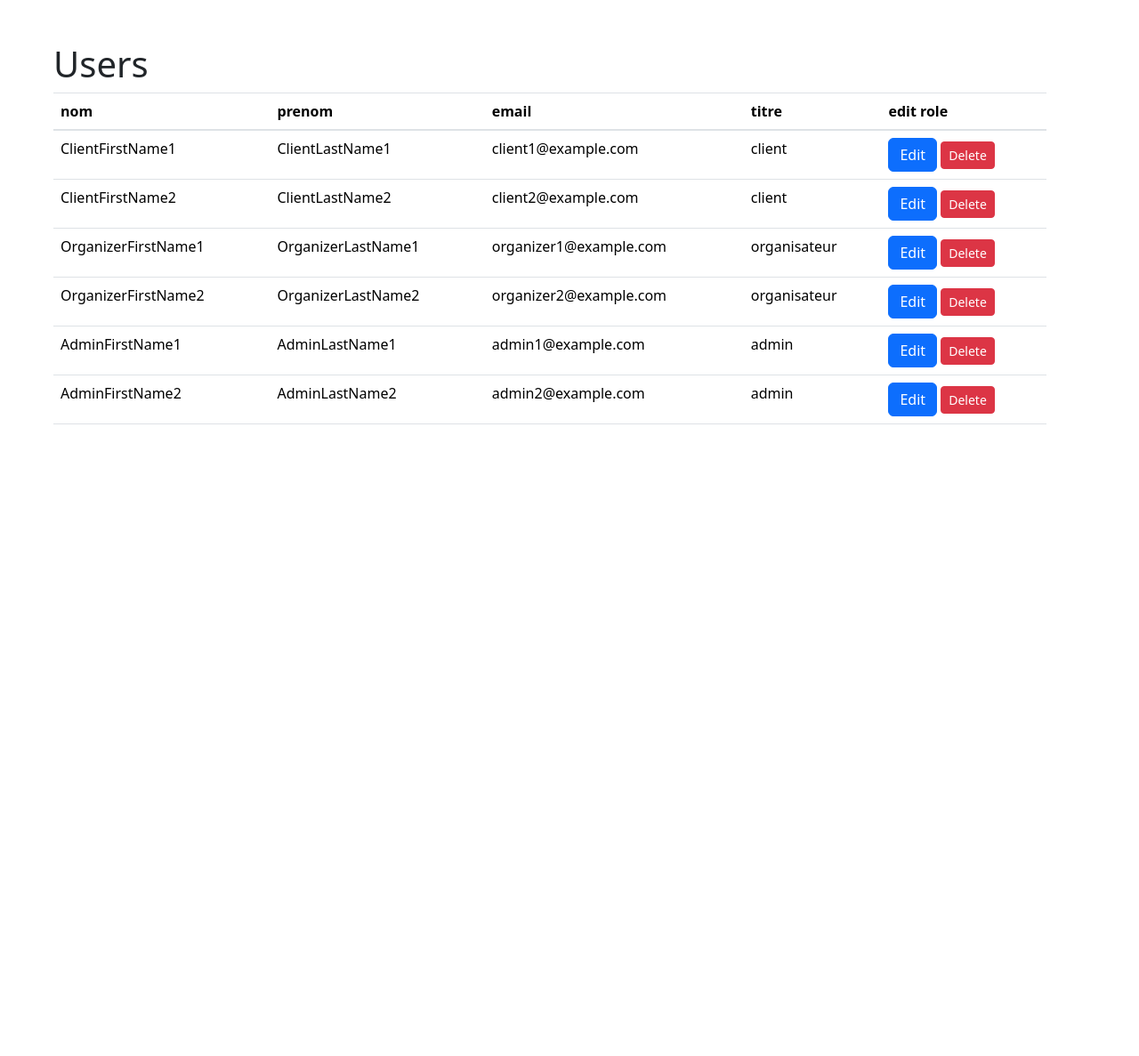
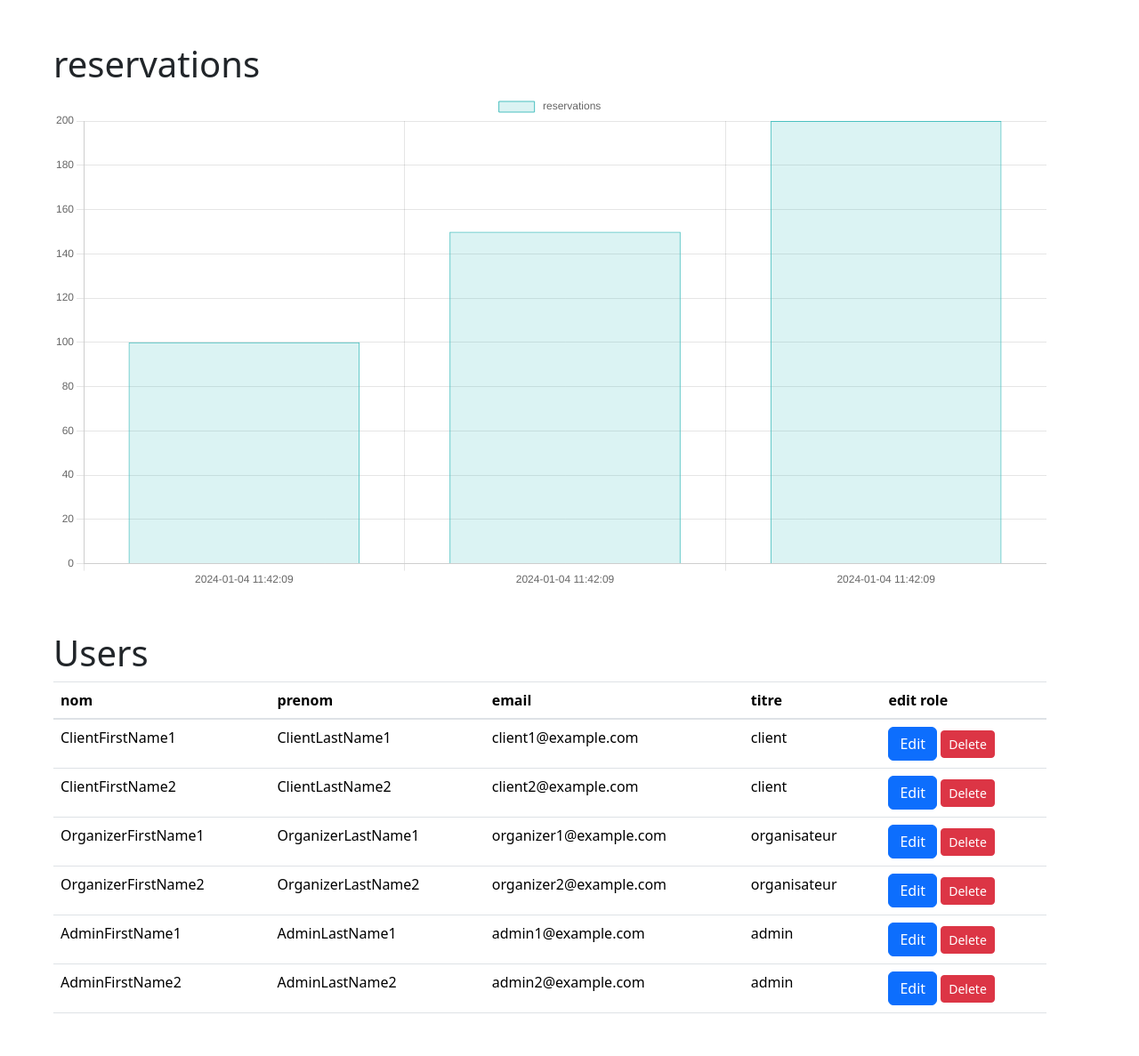
Before and after one commit to IBNESSAYEH/YouEvent, a PHP site: page /youevent/administrateur in a window 1280 px wide. Shown: the part 56-1243 px from the top of the page at 89% size. Before the commit the page ends 533 px from the top, so only its background shows below. Run offline with PHP 8.4, Linux system fonts and the light colour scheme; data comes from the database, SQL or seed files in the repository; some libraries are stand-ins or nearby versions.

Commit message:
add that chart

```diff
--- a/app/controllers/AdministrateurController.php
+++ b/app/controllers/AdministrateurController.php
@@ -15,21 +15,16 @@ class AdministrateurController
     {
         $r =  $this->getUers();
         $s =  $this->getRoles();
-        self::view('administrateur', ['r' => $r, 's' => $s]);
+        $chat = $this->getReservation();
+        self::view('administrateur', ['r' => $r, 's' => $s, 'chat'=> $chat]);
     }
     public function editRole($id, $idRole)
     {
-
-        // Your edit method logic here
-        // $id = $_GET['id'];
-        // $idRole = $_GET['idRole'];
         $this->setId($id);
         $this->setIdRole($idRole);
         $this->modifierRole();
         $r =  $this->getUers();
         $s =  $this->getRoles();
         $this->index();
-        // Assuming you have a method like render in your Controller trait for rendering views
-
     }
 }
--- a/app/views/administrateur.php
+++ b/app/views/administrateur.php
@@ -1,15 +1,17 @@
 <!doctype html>
 <html lang="en">
-
 <head>
     <meta charset="utf-8">
     <meta name="viewport" content="width=device-width, initial-scale=1">
     <title>Users</title>
+    <script src="https://cdn.jsdelivr.net/npm/chart.js"></script>
     <link href="https://cdn.jsdelivr.net/npm/bootstrap@5.3.2/dist/css/bootstrap.min.css" rel="stylesheet" integrity="sha384-T3c6CoIi6uLrA9TneNEoa7RxnatzjcDSCmG1MXxSR1GAsXEV/Dwwykc2MPK8M2HN" crossorigin="anonymous">
-
 </head>
-
 <body>
+<div class="container m-5" >
+<h1>reservations</h1>
+        <canvas id="myChart"></canvas>
+        </div>
     <div class="container m-5">
         <h1>Users</h1>
         <table class="table">
@@ -25,12 +27,6 @@
             <script>
             </script>
             <?php
-
-
-
-
-
-
             foreach ($r as $row) {
                 echo
                 "
@@ -40,15 +36,11 @@
             <td>$row->email</td>
             <td>$row->titre</td>
             <td>
-
-
                 <button type=\"button\" class=\"btn btn-primary\" data-bs-toggle=\"modal\"
                     onclick=\"setId($row->id)\"   data-bs-target=\"#exampleModal\">Edit</button>
-
                 <button class='btn btn-danger btn-sm' href=\"update.php?id=$row->id&idRole=3\"
                     onClick=\"return confirm('Are you sure you want to delete?')\">Delete</button>
             </td>
-
             </tr>";
             }
             ?>
@@ -74,6 +66,7 @@
                     </div>
                 </div>
             </div>
+
     </div>
 
 
@@ -92,19 +85,40 @@
             var linki = document.getElementById('link');
             var href = link.getAttribute('href');
             if (linki) {
-
                 var updatedHref = href.replace(/\/(\d+)$/, '/' + id);
                 link.setAttribute('href', updatedHref);
             }
         }
+        document.addEventListener("DOMContentLoaded", function() {
+            const reservationCanvas = document.getElementById('myChart').getContext('2d');
+            const reservations = <?= json_encode($chat) ?>;
 
+            const prixTotalData = reservations.map(reservation => reservation.prixTotal);
+            const date_de_creation = reservations.map(reservation => reservation.date_de_creation);
 
-
-
+            const reservationChart = new Chart(reservationCanvas, {
+                type: 'bar',
+                data: {
+                    labels: date_de_creation,
+                    datasets: [{
+                        label: ' reservations',
+                        data: prixTotalData,
+                        backgroundColor: 'rgba(75, 192, 192, 0.2)',
+                        borderColor: 'rgba(75, 192, 192, 1)',
+                        borderWidth: 1
+                    }]
+                },
+                options: {
+                    scales: {
+                        y: {
+                            beginAtZero: true
+                        }
+                    }
+                }
+            });
+        });
     </script>
-
     <script src="https://cdn.jsdelivr.net/npm/bootstrap@5.3.2/dist/js/bootstrap.bundle.min.js" integrity="sha384-C6RzsynM9kWDrMNeT87bh95OGNyZPhcTNXj1NW7RuBCsyN/o0jlpcV8Qyq46cDfL" crossorigin="anonymous"></script>
-
 </body>
 
 </html>
--- a/public/index.php
+++ b/public/index.php
@@ -44,7 +44,7 @@ session_start();
                     <a class="nav-link" href="<?= ROOT ?>organisateur">Dashboard Organisateur</a>
                 </li>
                 <li class="nav-item">
-                    <a class="nav-link" href="#">DashboardAdmin</a>
+                    <a class="nav-link" href="<?= ROOT ?>administrateur">DashboardAdmin</a>
                 </li>
                 <li class="nav-item">
                     <a class="nav-link" href="#">Login</a>
```
Lines whose indentation alone changed are shown as unchanged.
